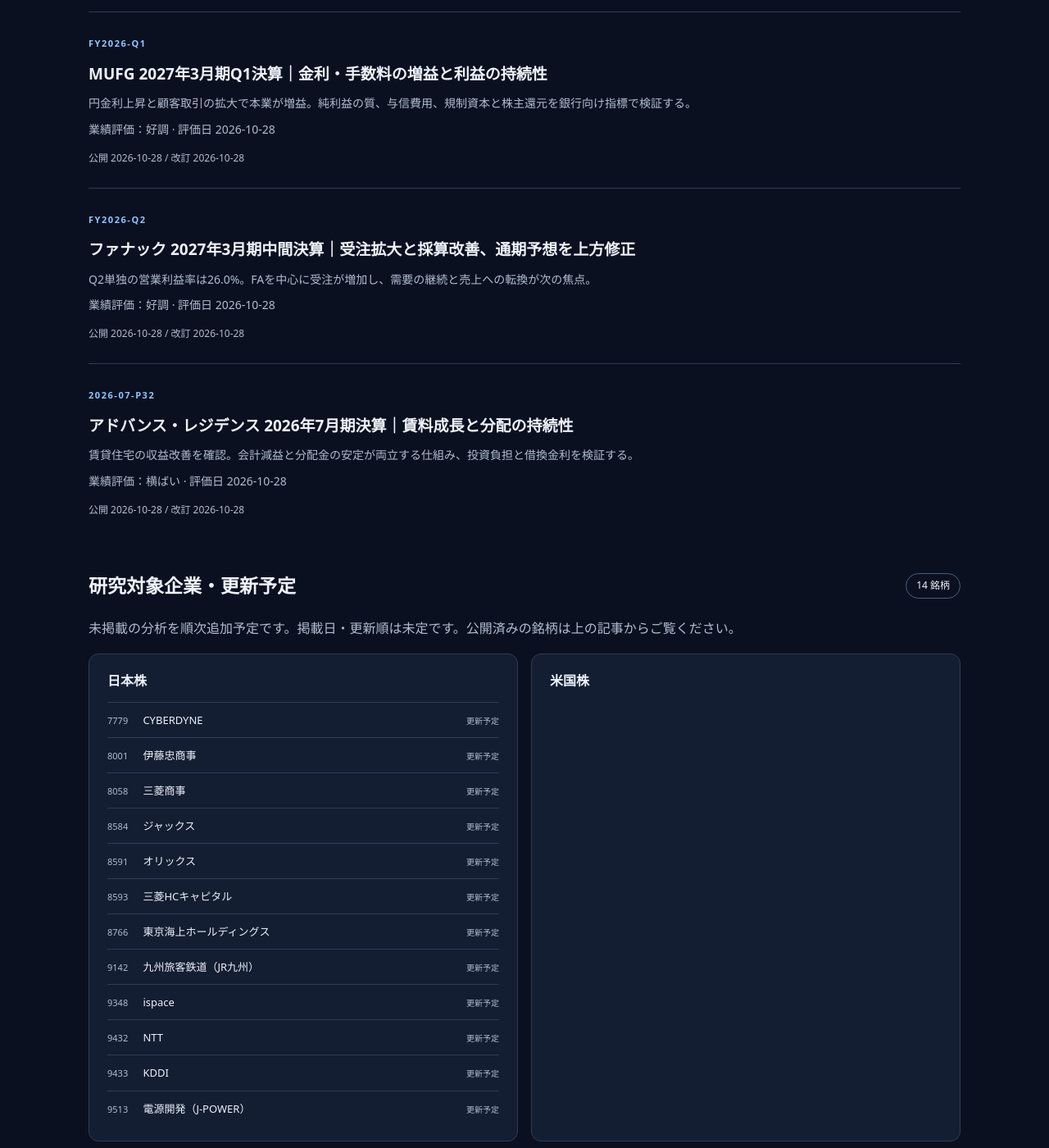
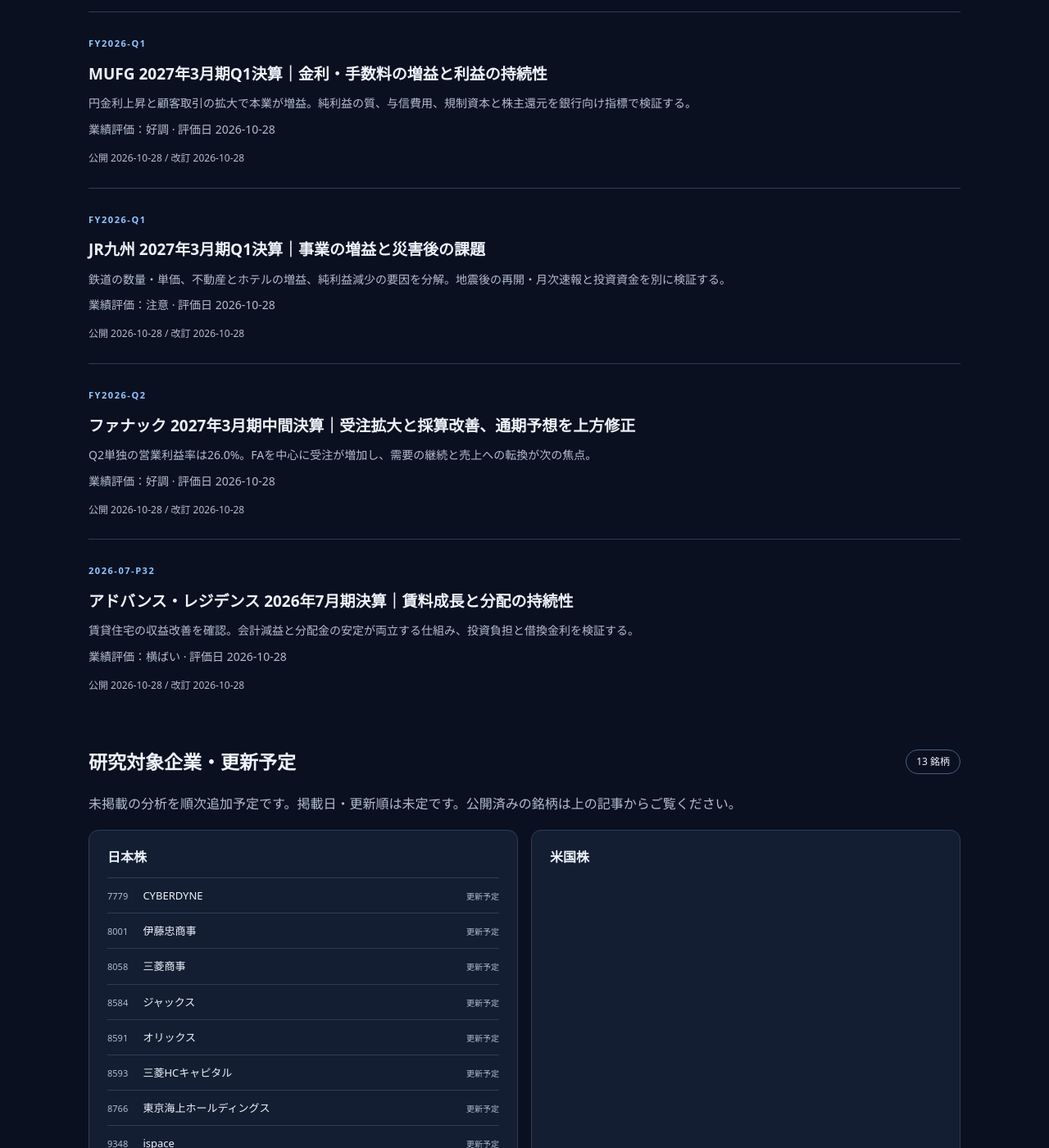
Before and after one commit to nick-shu3/investment-tankyu, a Jekyll site: the page built from index.html, in a window 1280 px wide and 1400 px high, scrolled down 3529 px. Shown: the whole window at 82% size. Built offline with Jekyll 4.4.1, drawn with Linux system fonts in a browser that asks for light colours; some of the changed lines change nothing that is shown.

Commit message:
Add JR Kyushu FY2026 Q1 analysis with operating drivers, funding and post-quarter earthquake updates (#8)

```diff
--- /dev/null
+++ b/_articles/jr-kyushu-fy2026-q1.md
@@ -0,0 +1,241 @@
+---
+title: "JR九州 2027年3月期Q1決算｜事業の増益と災害後の課題"
+company_id: jr-kyushu
+period: FY2026-Q1
+published: "2026-10-28"
+updated: "2026-10-28"
+announcement: "2026-08-04"
+review_status: 公式資料照合・AI分析
+rating: 注意
+rating_date: "2026-10-28"
+rating_reason: Q1は賃貸・ホテルを中心に増益。一方、利益率低下と負債増に加え、期末後の地震による減収・復旧費が通期予想に未反映で、運行再開後の収益回復を確認する必要がある。
+summary: 鉄道の数量・単価、不動産とホテルの増益、純利益減少の要因を分解。地震後の再開・月次速報と投資資金を別に検証する。
+conclusions:
+  - Q1の営業収益は7.1%増、営業利益は4.4%増。増収ほど利益は伸びず、営業利益率は17.0%から16.6%へ低下した。
+  - 不動産賃貸・ホテルが増益を支えた。鉄道は旅客収入が増えた一方、費用増で利益はほぼ横ばいだった。
+  - 期末後の地震から運行は再開したが、減収・復旧費と負債増を監視。Q1の好業績だけで通期予想の達成を判断しない。
+---
+
+## 3行サマリー
+
+{% for conclusion in page.conclusions %}
+- {{ conclusion }}
+{% endfor %}
+
+正式名称は**九州旅客鉄道株式会社**、証券コード9142。東京証券取引所プライム市場・福岡証券取引所に上場する（J0・J1）。鉄道に加え、不動産・ホテル、流通・外食、建設、ビジネスサービスを展開する。
+
+対象決算は**2027年3月期第1四半期：2026年4月1日〜6月30日**、会社年度ではFY2026 Q1。日本基準・連結決算で、単独Q1とQ1累計は一致する。前年同期は2025年4月1日〜6月30日。決算発表日は**2026年8月4日**、分析・評価日は**2026年10月28日（日本時間）**。公式決算一覧で確認できる最新の公表済み決算は本Q1で、中間決算は11月4日予定（J7）。
+
+**業績評価：注意。株価評価：未実施。** Q1実績には改善がある一方、期末後の地震と投資・調達負担を含め、評価日時点の先行きに注意が必要と判断した。7月28日の地震をQ1の減益要因として混入させない。初回記事のため、前回記事の予測との比較はまだ行わない。「会社説明」と「AI分析」を区別して記載する。
+
+## 目次
+
+- [主要業績](#results)
+- [良かった点：鉄道・賃貸・ホテル](#drivers)
+- [事業別分析と懸念点](#segments)
+- [純利益が減った理由](#quality)
+- [財務・キャッシュフロー・投資負担](#finance)
+- [期末後の地震・運行再開・月次情報](#subsequent)
+- [通期予想・配当・次回の注目指標](#outlook)
+- [総合評価・出典・更新履歴](#sources)
+
+<h2 id="results">主要業績</h2>
+
+単位は**百万円**、EPSは円。前年同期比は営業収益・各利益が会社開示率、EPSと利益率は独自計算。営業収益は短信冒頭の「売上高」と同じ連結数値である。
+
+| 指標 | FY2026 Q1 | FY2025 Q1 | 前年同期比・差 |
+|:--|--:|--:|--:|
+| 営業収益 | 125,819 | 117,517 | ＋7.1% |
+| 営業利益 | 20,846 | 19,960 | ＋4.4% |
+| 営業利益率 | 16.6% | 17.0% | −0.4pt |
+| 経常利益 | 20,945 | 20,436 | ＋2.5% |
+| 親会社株主に帰属する四半期純利益 | 15,700 | 16,396 | −4.2% |
+| 基本EPS | 102.04 | 106.13 | −3.9% |
+
+出典：J1冒頭・添付p.5。百万円表示は会社の切捨て値で、独自計算は表示値を用いる。会社が丸め前に計算した増減額・率と、表示値の差には端数差があり得る。Q1の営業費は7.6%増と増収率を上回った。増収・増益と利益率の改善は同じ意味ではない。
+
+会社開示の連結**EBITDAは30,721百万円、前年同期比5.0%増**。定義は「営業利益＋減価償却費（セグメント間取引消去後、転貸を目的としたリース資産の減価償却費を除く）」であり、営業CF・FCFではない（J1添付p.2）。Q4の期末処理や事業の季節性があるため、単純な前四半期比は算定しない。
+
+当期は重要性が高まった谷口製作所を連結範囲へ加えている。買収時期や既存事業だけの成長寄与を本記事では分解しておらず、グループ全体の増収率をすべて既存事業の成長と見なさない（J1添付p.7）。
+
+<h2 id="drivers">良かった点：鉄道・賃貸・ホテル</h2>
+
+### 鉄道の収入は価格と数量を分ける
+
+鉄道旅客運輸収入は**前年同期比4.8%増の約430億円**。定期収入は10.7%増、定期外は3.1%増だった。一方、輸送人キロは2.1%増であり、収入増をすべて利用数量の増加とは扱わない（J2 p.17）。輸送人キロは輸送距離を加味した量で、乗車人数そのものとは異なる。
+
+運賃・料金改定は**2025年4月実施**であり、今回2026年4月の新たな値上げではない。会社は、前年に残っていた旧単価定期券から新単価への移行などが寄与したと説明する。新幹線・在来線の定期増収要因として、それぞれ約1億円・8億円の新単価移行を挙げる（J2 p.17・30〜31）。
+
+会社説明では、定期はおおむね計画通り、定期外は国内需要や営業施策等で計画を上回った。Q1の鉄道インバウンド収入は全体でほぼ前年並みであり、今回の増収を訪日需要の急拡大だけで説明しない（J2 p.16〜18、J3 p.3）。
+
+AI分析：数量と単価の両方に支えられた増収は確認できる。ただし、定期の単価移行効果が一巡した後も、利用と収益を維持できるかが重要になる。地域の鉄道網と駅の集客を商業・不動産へつなげる強みはあるが、鉄道の増収がそのまま利益増にはならない。
+
+### 賃貸とホテルが利益を伸ばした
+
+| 不動産・ホテル内訳 | 当期営業収益（百万円） | 収益前年比 | 当期営業利益（百万円） | 利益前年比 |
+|:--|--:|--:|--:|--:|
+| 不動産賃貸 | 20,800 | ＋7.0% | 5,219 | ＋10.0% |
+| 不動産販売 | 12,535 | ＋1.4% | 2,648 | −5.4% |
+| ホテル | 8,747 | ＋8.0% | 2,091 | ＋17.0% |
+
+出典：J1添付p.2、J2 p.19〜21。会社開示率を使用。金額は百万円未満切捨てのため、内訳の合計とセグメント計には端数差が生じ得る。
+
+駅ビルテナント売上はJR博多シティを中心に前年同期比**6.6%増**。オフィス・賃貸マンションの入居状況も会社は堅調と説明する。ただし、テナント売上とJR九州が受け取る賃料収入は同じ数値ではない（J2 p.19）。
+
+ホテルのQ1稼働率は**84.1%**（前年83.0%）、ADRは**25,567円**（前年24,057円）。ADRは販売客室1室当たりの平均単価であり、総売上や稼働率とは区別する。販売室数ベースのインバウンド比率は約57%で、会社は東京・京都等のホテルも好調だったと説明する（J2 p.21、J3 p.3）。
+
+AI分析：ホテルは単価と稼働の改善が営業増益につながった。不動産賃貸も増益で、グループの利益源は鉄道だけではない。一方、観光需要・為替・災害に対する感応度は高く、Q1の好調をそのまま次の四半期へ延長しない。
+
+<h2 id="segments">事業別分析と懸念点</h2>
+
+単位は百万円。下表の収益はJ1添付p.8の**外部顧客への売上高**を使い、内部取引を含むセグメント営業収益と区別する。利益は調整前のセグメント営業利益である。
+
+| 事業 | 当期外部売上 | 前年同期外部売上 | 当期営業利益 | 前年同期営業利益 |
+|:--|--:|--:|--:|--:|
+| 運輸サービス | 46,111 | 43,997 | 9,597 | 9,571 |
+| 不動産・ホテル | 40,840 | 38,737 | 9,959 | 9,335 |
+| 流通・外食 | 18,068 | 16,699 | 807 | 892 |
+| 建設 | 10,007 | 8,176 | −368 | −668 |
+| ビジネスサービス | 10,791 | 9,906 | 1,166 | 1,086 |
+| セグメント間利益消去 | — | — | −315 | −256 |
+| 連結計（会社表示） | 125,819 | 117,517 | 20,846 | 19,960 |
+
+出典：J1添付p.8。切捨てのため、各行の合計には端数差が生じる。J1添付p.2の運輸47,338百万円、不動産・ホテル42,083百万円などは**内部取引込み**であり、上の外部売上と入れ替えない。
+
+**運輸は増収でも利益がほぼ横ばい。** セグメント営業利益は0.3%増、単体の鉄道事業営業利益は0.7%減だった。会社は人件費・修繕費・減価償却費等の増加を説明する。単体全体（鉄道＋関連事業）では修繕費が約51億円から約63億円へ増えたが、その全額を鉄道部門だけの費用増とは扱わない（J2 p.7・16）。安全・老朽化対策は必要な支出であり、短期利益のために削減できる費用とは見なさない。
+
+**不動産販売は売上増・利益減。** 保有賃貸マンション1棟の売却が増収を支える一方、分譲マンション販売は減った。会社は年間約160億円の保有物件売却収入を見込むが、これは売上であり売却益額ではない。引渡時期や物件構成に左右される販売利益と、継続する賃貸利益を分けて評価する（J2 p.20）。
+
+**流通・外食は減益、建設は赤字縮小。** 流通・外食は収益が増えても利益が9.6%減少した。建設は赤字が縮小したものの黒字化はしていない。建設の外部売上と内部工事の増加を混同せず、受注残・工事採算の詳細は本記事では未確認とする。
+
+AI分析：グループの増益は不動産賃貸・ホテルや建設の損失縮小に支えられ、すべての事業の収益性が一様に改善したわけではない。物件販売や工事の計上時期もあるため、Q1だけから年間の利益構成を固定しない。
+
+<h2 id="quality">純利益が減った理由</h2>
+
+| 連結損益の段階（百万円） | 当期 | 前年同期 |
+|:--|--:|--:|
+| 営業利益 | 20,846 | 19,960 |
+| 営業外収益 | 1,580 | 1,519 |
+| 営業外費用 | 1,481 | 1,043 |
+| うち支払利息 | 1,368 | 946 |
+| 経常利益 | 20,945 | 20,436 |
+| 特別利益 | 633 | 1,363 |
+| 特別損失 | 230 | 397 |
+| 税金等調整前四半期純利益 | 21,347 | 21,402 |
+| 法人税等合計 | 5,647 | 5,012 |
+| 親会社株主に帰属する四半期純利益 | 15,700 | 16,396 |
+
+出典：J1添付p.5。非支配株主に帰属する四半期損益は当期・前年とも損失であり、表示値の端数もあるため、上表の加減算だけで純利益は完全一致しない。
+
+会社説明では、前年の船体売却等の固定資産売却益の反動が純利益減少に影響した（J2 p.4の解説）。当期の特別利益には投資有価証券売却益173百万円があるが、特別損益全体は前年966百万円から403百万円へ縮小した（表示値からの独自計算）。
+
+AI分析：営業増益の一部を支払利息の増加が相殺し、経常増益幅は小さくなった。さらに特別損益が減り、税前利益はほぼ横ばい、税負担が増えたことで純利益は4.2%減少した。「本業が悪化したから純減益」とも「一時要因だけなので問題なし」とも単純化しない。未開示の税引後調整を作らず、独自の正常利益は算定しない。
+
+<h2 id="finance">財務・キャッシュフロー・投資負担</h2>
+
+### 負債増と運転資金を確認
+
+| 連結残高（百万円） | 2026年6月末 | 2026年3月末 |
+|:--|--:|--:|
+| 現金及び預金 | 39,206 | 36,775 |
+| 流動資産の有価証券 | 28,416 | 8,199 |
+| 仕掛品 | 104,480 | 70,494 |
+| コマーシャル・ペーパー（CP） | 25,000 | 0 |
+| 社債 | 250,000 | 230,000 |
+| 長短借入金合計（独自集計） | 231,157 | 237,921 |
+| 有利子負債（社債＋CP＋上記借入金） | 506,157 | 467,921 |
+
+出典：J1添付p.3〜4、J2 p.5。有利子負債は短期借入金・1年内返済予定長期借入金・長期借入金・社債・CPの合計で、リース債務等を追加していない。会社表示の約5,061億円・3月末比約382億円増と照合した。自己資本比率は**40.3%**で、3月末40.4%から小幅低下。
+
+AI分析：現預金と有価証券も増えており、負債増全額を消費済みの投資支出とは扱わない。一方、仕掛品が増える事業では、会計上の利益に先行して資金を要する可能性がある。仕掛品増をすべて不動産購入へ割り当てる根拠や、各有価証券の現金同等物該当性は確認していないため、単純なネット負債額は掲載しない。
+
+### Q1のFCFは算定できない
+
+J1添付p.7は、**当該Q1の連結キャッシュ・フロー計算書を作成していない**と明記する。営業CF・設備投資の現金支出・FCFは、本記事では**未確認・未算定**。減価償却費10,287百万円や固定資産残高の差から設備投資額を代用しない。EBITDA307億円を、投資・利払い・税金を賄える自由資金とは見なさない。
+
+会社の2025〜2027年度中計の資金配分には、営業CF2,500億円、不動産物件売却500億円に加え、社債・借入等による調達を掲げる。用途には成長投資2,300億円、維持更新1,300億円、安全投資800億円等を示している（J2 p.25）。**3年間の計画であり、今回Q1の実績や単年度予想ではない。** 不動産売却は営業CFとの二重計上を避け、会社の資金配分図の区分として紹介する。
+
+AI分析：鉄道の安全・更新と成長投資を並行させるには、継続する利益と調達余力が必要になる。Q1の支払利息は前年より422百万円増え、通期経常利益の減益予想にも利息増が織り込まれている（J1添付p.5、J2 p.9・12）。金利・負債・回収までの期間を併せて確認し、現在の負債増だけから資金繰りの悪化を断定しない。
+
+<h2 id="subsequent">期末後の地震・運行再開・月次情報</h2>
+
+**ここからは6月末後の情報であり、Q1実績と分ける。**
+
+7月28日の熊本地震について、8月4日の短信は合理的な影響見積りが困難と注記し、会社は通期業績予想に織り込んでいないと説明した（J1添付p.8、J2 p.9〜10）。8月27日の追加開示も損害・業績影響は調査中としている（J4）。
+
+8月4日の説明会Q&Aには、熊本以南の新幹線が停止した場合の減収を月30億円程度とする概算があるが、特定条件下の当時の説明であり、実際の損失額ではない。2016年地震の復旧費や不通日数を流用して、今回の総損失を算出しない（J3 p.1〜2）。
+
+### 再開は最新の実績で確認
+
+8月27日の再開予定を過去日になっただけで実績へ変換せず、10月28日に公式の運行再開案内で次を確認した（J5）。
+
+- 九州新幹線は**9月18日から全線運行再開**。確認時点の案内では変更ダイヤで運行。
+- 地震で不通となった鹿児島本線の区間は、**10月10日から通常ダイヤで運行再開**。
+
+運行再開と、失われた売上・復旧費の回収は別の事柄である。公式案内の「再開」を根拠に、財務への影響がなくなったとは判断しない。
+
+### 10月23日公表の月次資料で回復を追う
+
+| 対象期間 | 運輸取扱収入合計・前年同期比 | 九州新幹線利用・前年同期比（博多〜熊本） |
+|:--|--:|--:|
+| 8月 | 81.9% | 61.1% |
+| 9月 | 94.0% | 86.2% |
+| 単独Q2（7〜9月） | 91.2% | 79.7% |
+| 10月途中・速報 | 100.0%（10月21日まで） | 93.0%（10月20日まで） |
+
+出典：J6 p.1。ここは**増減率ではなく前年同期を100とした比率**。運輸取扱収入はJR他社等との精算前・消費税込みであり、決算PLの鉄道旅客運輸収入とは一致しない。新幹線利用は**博多〜熊本間**であり、全線利用や熊本以南の運行実績ではない。10月は月途中の速報で、月間・Q3確定値とは扱わない。
+
+AI分析：月次では8月から回復し、10月途中の取扱収入合計は前年並みまで戻っている。一方、Q2の前年割れや新幹線の回復途上も確認できる。地域・商品構成や単価の違いもあるため、この比率を通期売上予想へ直接掛けたり、減収の全額を地震だけに帰属させたりしない。
+
+<h2 id="outlook">通期予想・配当・次回の注目指標</h2>
+
+| 会社の通期予想 | 2027年3月期 | 前期比 |
+|:--|--:|--:|
+| 営業収益 | 520,500百万円 | ＋4.0% |
+| 営業利益 | 75,000百万円 | ＋1.3% |
+| 経常利益 | 70,900百万円 | −4.2% |
+| 親会社株主純利益 | 51,600百万円 | ＋13.5% |
+| EPS | 335.36円 | — |
+| 年間配当 | 121円（中間60.50円・期末60.50円） | 前期実績115円 |
+
+出典：J1冒頭、J2 p.9・13。**8月4日時点で5月11日予想を据え置いた値で、地震影響は未反映**。今回確認した公式決算・IR開示一覧では、その後の修正値を確認できなかった。これらを災害損失反映後の見通しとして使わない。
+
+会社は通期の営業増益と支払利息増による経常減益、前期特別損失の反動による純増益を見込む。Q1の純減益と通期純増益予想の方向が違うのは、比較する一時要因や対象期間が違うためである。Q1進捗率は営業利益**27.8%**、純利益**30.4%**（独自計算）だが、季節性・物件引渡・期末後の災害があり、Q1の4倍を通期予想にしない。
+
+配当は予想であり、会社の長期安定配当方針や2027年度までの配当性向35%以上の方針だけで121円の確約とは扱わない。地震後Q&Aでも会社はその他事業を含めて稼ぐ方針を述べているが、減配しないと約束してはいない（J2 p.25、J3 p.2）。
+
+**次回は2026年11月4日、中間決算発表予定**（J7、10月28日確認）。未公表の中間決算数値は掲載しない。
+
+| 注目点 | 次回確認すること |
+|:--|:--|
+| 鉄道の回復 | 精算後の運輸収入、利用量、変更ダイヤと復旧後の需要、価格効果 |
+| 災害損失 | 減収・修繕費・特別損失・引当の区分、金額と通期予想への反映 |
+| 賃貸・ホテル | テナント売上と賃料、ホテルの地域別需要・稼働率・ADR |
+| 不動産販売・建設 | 引渡・売却の時期と利益率、工事採算・受注残の開示 |
+| 資金負担 | 中間期CF、仕掛品、設備投資、社債・CP・借入と支払利息 |
+| 予想・還元 | 正式な業績・配当予想の修正、災害後も継続する利益の水準 |
+
+中間期は6か月累計と単独Q2を区別し、差額算出時も連結範囲・会計条件の比較可能性を確認する。初回の見立ては「賃貸・ホテルは改善、鉄道は費用増で利益が伸びにくい。災害後の回復と追加資金負担が次の判断点」と記録する。
+
+<h2 id="sources">総合評価・出典・更新履歴</h2>
+
+**総合評価：注意（2026年10月28日）。** 成長性はQ1の鉄道収入・賃貸・ホテルの増加を評価する。収益性は増益でも営業利益率が低下し、鉄道・流通の利益伸長に課題がある。財務は自己資本比率40.3%を確認したが、負債・利息増と災害関連支出に注意する。運行再開と月次回復を認めつつ、未反映の災害影響が重要なため、この評価とした。株価の割安・割高、買い・売りの判断は行っていない。**株価評価：未実施。** 本人コメントは未提供のため掲載しない。
+
+一次資料はすべてJR九州公式。確認日は2026年10月28日。J1は印刷された添付資料ページ、J2はスライドの印刷番号を使用する。
+
+- **J0**：[会社概要](https://www.jrkyushu.co.jp/company/info/outline/)、[株式基本情報](https://www.jrkyushu.co.jp/company/ir/stock/outline/)。正式名称・コード・上場市場を確認。各項目の基準日はページに記載され、公表日は未記載。
+- **J1**：[2027年3月期 第1四半期決算短信〔日本基準〕（連結）](https://www.jrkyushu.co.jp/company/ir/library/earnings/__icsFiles/afieldfile/2026/08/04/FY2027.1q.kessan.jp_1.pdf)。2026年8月4日公表。冒頭：実績・予想・配当、添付p.2：事業内訳・EBITDA、p.3〜5：BS・PL、p.7：連結範囲・CF未作成、p.8：外部売上・セグメント・後発事象。
+- **J2**：[2027年3月期 第1四半期決算説明会資料（解説付）](https://www.jrkyushu.co.jp/company/ir/library/earnings/__icsFiles/afieldfile/2026/08/12/9142.FY2027.1q.material.ja_script.pdf)。説明会2026年8月4日、解説付版の掲載日は未確認（公式配信パスは8月12日）。p.4：純利益減の説明、p.5：負債、p.7：単体費用、p.9〜13：通期・災害・配当、p.16〜21：鉄道・賃貸・販売・ホテル、p.25：3年間の資金配分、p.30〜31：運賃改定の定義。
+- **J3**：[2027年3月期 第1四半期決算説明会 主なQ&A](https://www.jrkyushu.co.jp/company/ir/library/earnings/__icsFiles/afieldfile/2026/08/12/9142.FY2027.1q.qa.ja.pdf)。2026年8月12日公表、内容は8月4日の説明会時点。p.1〜2：災害影響の概算・配当、p.3：需要・ホテル・調達。当時の見解を現在の確定実績へ置き換えない。
+- **J4**：[「令和8年熊本地震」の影響に関するお知らせ（開示事項の経過）](https://www.jrkyushu.co.jp/company/ir/news/__icsFiles/afieldfile/2026/08/27/9142.impact.2026kumamotoearthquak.update0827.ja.pdf)。2026年8月27日公表。再開見通し・業績影響の調査継続。
+- **J5**：[「令和8年熊本地震」に関する運行再開案内](https://www.jrkyushu.co.jp/common/inc/emergency/)。更新型の公式案内、公表日未記載。9月18日・10月10日の再開実績と変更ダイヤを10月28日に確認。
+- **J6**：[2026年度 運輸取扱収入および九州新幹線ご利用状況（対前年）](https://www.jrkyushu.co.jp/company/ir/finance/monthly/__icsFiles/afieldfile/2026/10/23/9142.monthly.202610p1.ja.pdf)。2026年10月23日公表。p.1の月別・Q2・10月途中の速報と注記を使用。清算前・税込、博多〜熊本、速報期間の違いに留意。
+- **J7**：[決算短信・説明会資料](https://www.jrkyushu.co.jp/company/ir/library/earnings/)、[IRニュース](https://www.jrkyushu.co.jp/company/ir/news/)、[IRカレンダー](https://www.jrkyushu.co.jp/company/ir/library/calendar/index.html)。最新決算・修正開示の有無・11月4日の次回予定を確認。更新型ページのため単一の公表日は未記載。
+
+独自計算：営業利益率＝営業利益÷営業収益×100、増減率＝（当期÷前年同期−1）×100、Q1進捗率＝Q1利益÷当該通期予想×100。有利子負債の当期＝250,000＋25,000＋320＋52,043＋178,794＝506,157百万円、前期末＝230,000＋152＋45,318＋192,451＝467,921百万円。長短借入合計はそれぞれ231,157・237,921百万円。会社開示率、表示値からの独自集計、将来予想を区別する。
+
+未確認・未実施：当該Q1の営業CF・設備投資現金支出・FCF、地震の最終損失額と会計区分、受注残・工事採算の詳細、税効果の詳細、株価評価。未確認値を埋めて正常利益や災害損失を推定しない。
+
+### 更新履歴
+
+- 2026年10月28日：初稿。最新Q1の公式短信・説明資料・Q&Aを照合し、期末後の8月27日開示、運行再開実績、10月23日公表の月次資料を別節で追記。清算前取扱収入と決算収入、外部売上と内部取引込み収益、計画と実績を区別した。
--- a/_data/companies.json
+++ b/_data/companies.json
@@ -147,7 +147,7 @@
     "name": "九州旅客鉄道（JR九州）",
     "ticker": "9142",
     "type": "日本株",
-    "description": "日本株",
+    "description": "鉄道・不動産・ホテル等",
     "legal_name": "九州旅客鉄道株式会社",
     "listing": {
       "status": "listed",
```
Also changed, not shown: README.md.
